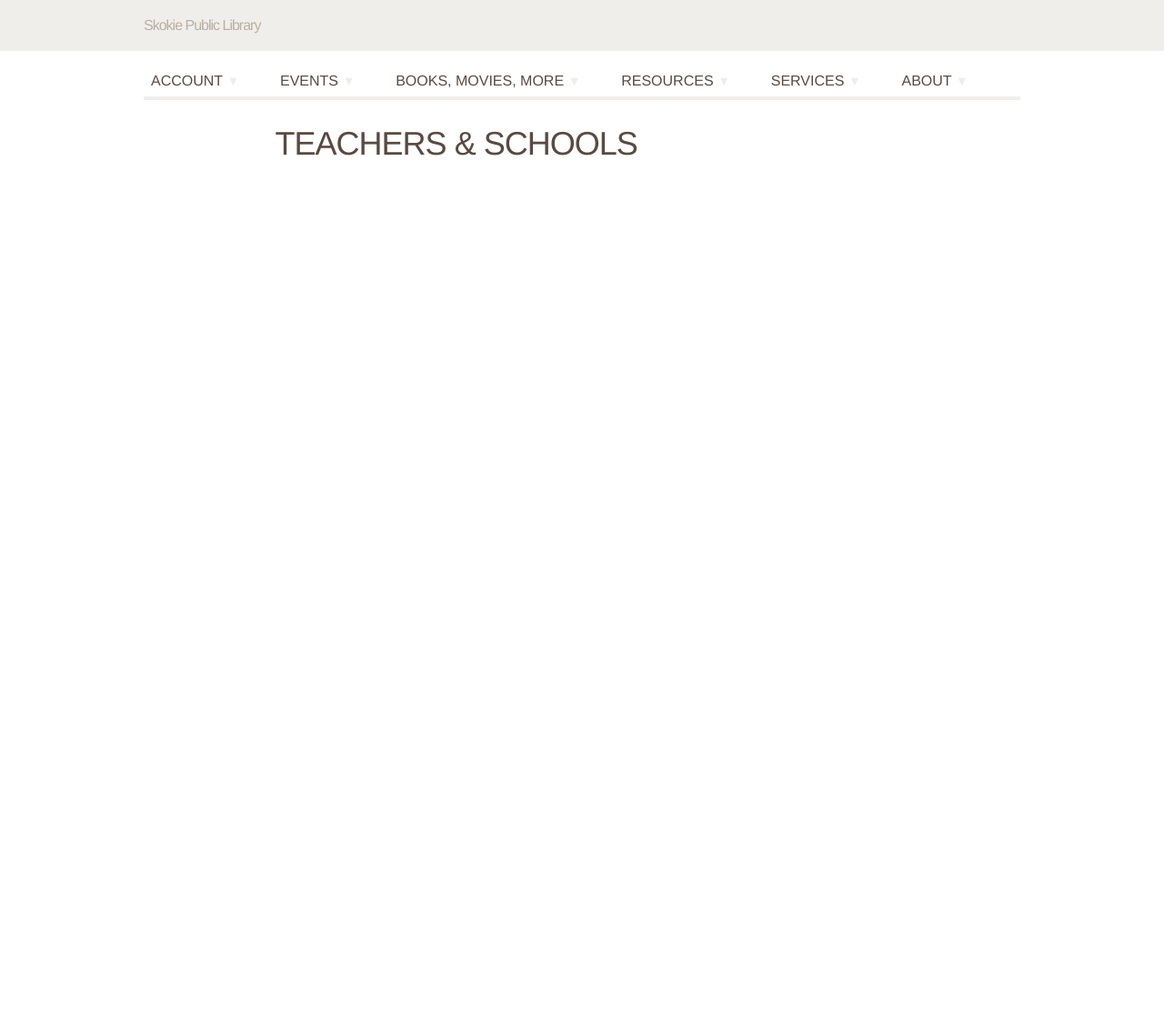
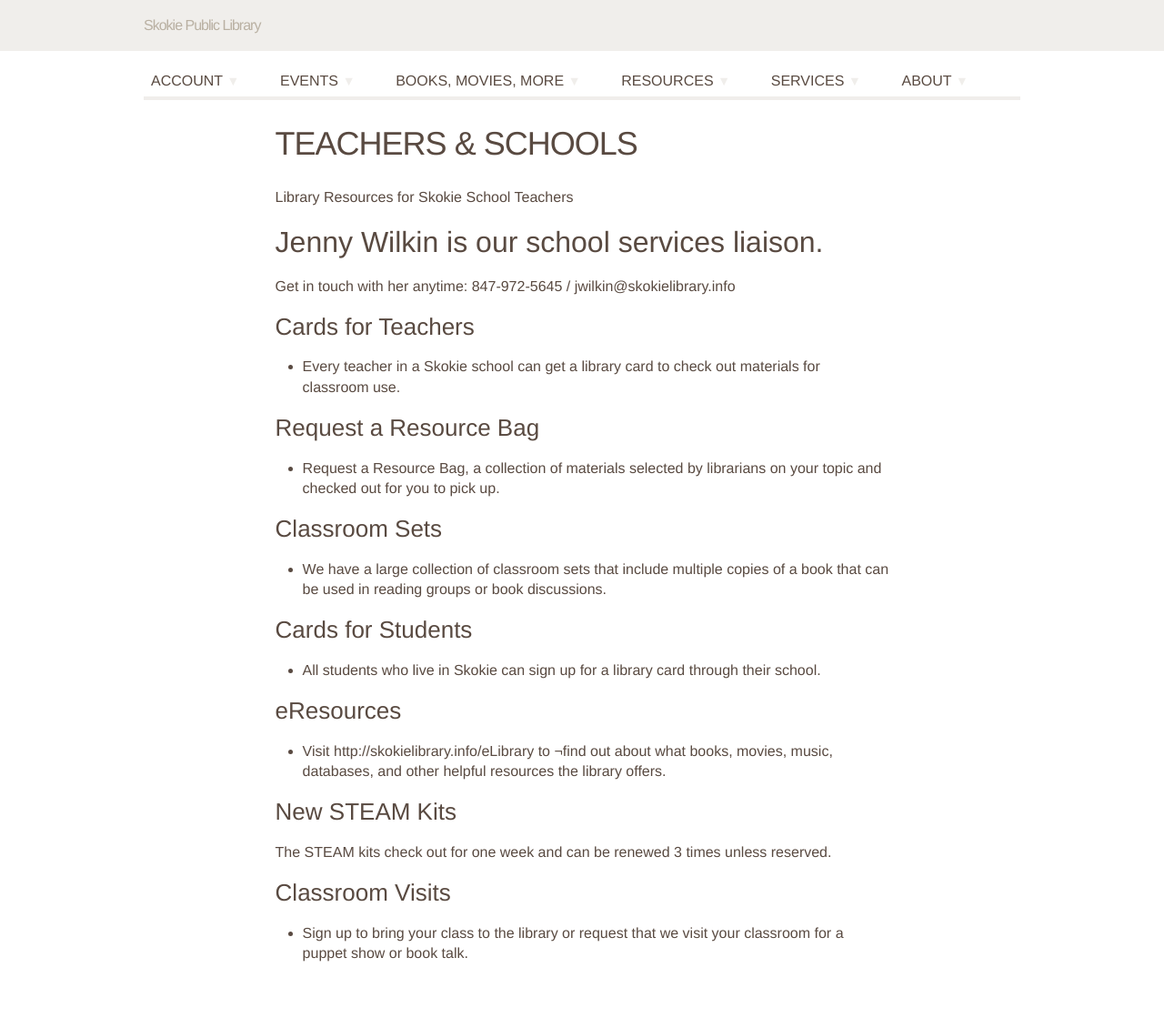
Before and after one commit to skokielibrary/spl-content, a Jekyll site: the page built from _content/jenny/services--teachers-schools.markdown, in a window 1280 px wide. Shown: the whole page at 91% size. Built offline with Jekyll 4.4.1, drawn with Linux system fonts in a browser that asks for light colours; some web fonts are replaced; before the commit the page ends 900 px from its top, so only the background shows below that.

Commit message:
Updated services--teachers-schools.markdown

```diff
--- a/_content/jenny/services--teachers-schools.markdown
+++ b/_content/jenny/services--teachers-schools.markdown
@@ -1,4 +1,31 @@
 ---
 layout: page
-title: Teachers & schools
+title: "Teachers & schools"
+published: true
 ---
+
+Library Resources for Skokie School Teachers
+
+## Jenny Wilkin is our school services liaison.
+Get in touch with her anytime: 847-972-5645 / jwilkin@skokielibrary.info
+
+### Cards for Teachers
+- Every teacher in a Skokie school can get a library card to check out materials for classroom use.
+
+### Request a Resource Bag
+- Request a Resource Bag, a collection of materials selected by librarians on your topic and checked out for you to pick up.
+
+### Classroom Sets
+- We have a large collection of classroom sets that include multiple copies of a book that can be used in reading groups or book discussions.
+
+### Cards for Students
+- All students who live in Skokie can sign up for a library card through their school.
+
+### eResources
+- Visit http://skokielibrary.info/eLibrary to ¬find out about what books, movies, music, databases, and other helpful resources the library offers.
+
+### New STEAM Kits
+The STEAM kits check out for one week and can be renewed 3 times unless reserved.
+
+### Classroom Visits
+- Sign up to bring your class to the library or request that we visit your classroom for a puppet show or book talk.
```
